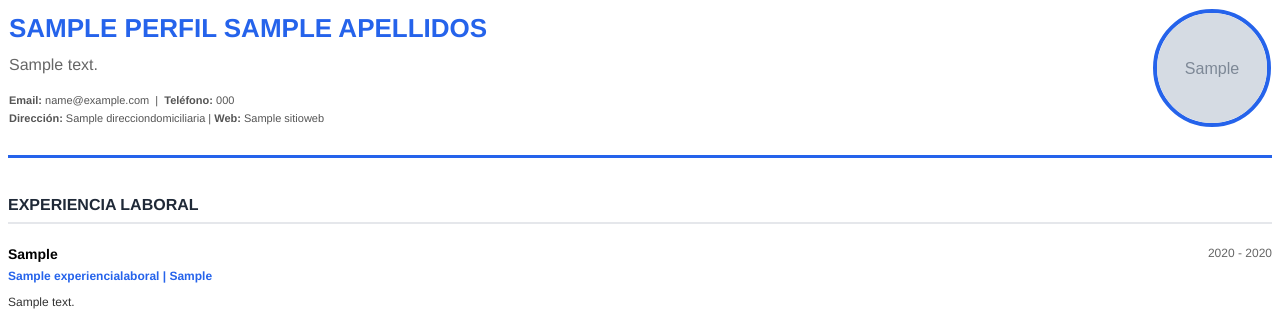
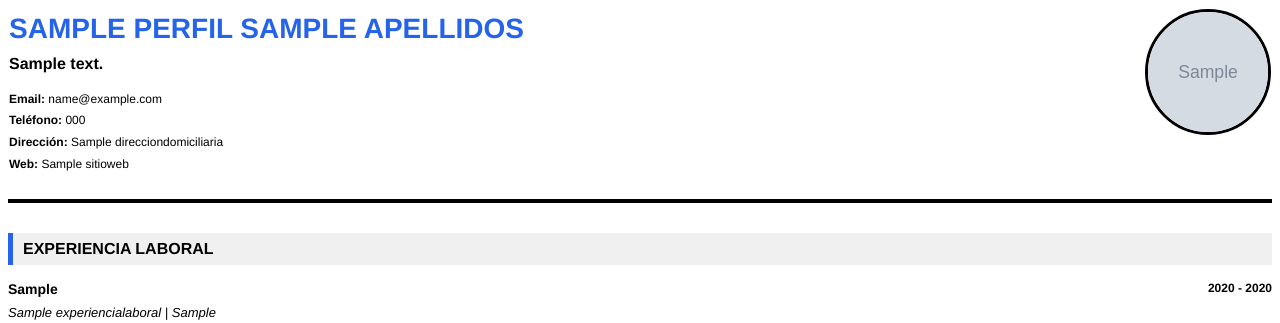
Before and after one commit to alanalava/HOJADEVIDA_ALAN, a Django app: template Perfil/templates/cv_completo.html in a window 1280 px wide. Shown: the top 323 px of the page. Run offline with Django 5.2, Linux system fonts and the light colour scheme; tables that the repository leaves empty hold one stand-in row (values such as "Sample post"); the template is opened without the code that fills it: values that come from a table or form of the project are taken from there, most other values are stand-ins (such as "Sample title", 1, 10 or a date in 2020); grey boxes marked "Sample" are stand-in pictures.

Commit message:
Arreglo PDF y requerimientos 8

```diff
--- a/Perfil/templates/cv_completo.html
+++ b/Perfil/templates/cv_completo.html
@@ -5,7 +5,7 @@
     <meta charset="UTF-8">
     <title>CV Completo | {{ perfil.nombres }}</title>
     <style>
-        /* CONFIGURACIÓN SEGURA (Sin números de página para evitar error) */
+        /* CONFIGURACIÓN DE PÁGINA (SIN BUG) */
         @page {
             size: A4;
             margin: 1.5cm;
@@ -13,58 +13,68 @@
 
         body {
             font-family: Helvetica, Arial, sans-serif;
-            color: #333;
-            line-height: 1.5;
+            color: #000000; /* NEGRO PURO PARA MEJOR CONTRASTE */
+            line-height: 1.4;
+            font-size: 13px; /* Tamaño legible */
         }
 
         /* --- CABECERA --- */
         .header {
-            border-bottom: 3px solid #2563eb;
+            border-bottom: 4px solid #000000; /* Línea negra gruesa */
             padding-bottom: 20px;
             margin-bottom: 30px;
         }
         .header h1 {
-            color: #2563eb;
+            color: #2563eb; /* Solo el nombre en azul para destacar */
             margin: 0;
             text-transform: uppercase;
-            font-size: 26px;
+            font-size: 28px;
             font-weight: bold;
         }
         .header p.role {
             font-size: 16px;
-            color: #666;
+            color: #000000;
+            font-weight: bold;
             margin-top: 5px;
             margin-bottom: 15px;
         }
         .profile-img {
-            width: 110px;
-            height: 110px;
+            width: 120px;
+            height: 120px;
             border-radius: 50%;
-            border: 4px solid #2563eb;
+            border: 3px solid #000000;
             object-fit: cover;
         }
+
+        /* CONTACTO: CADA COSA EN SU LÍNEA */
         .contact-info {
-            font-size: 11px;
-            color: #555;
-            line-height: 1.6;
+            font-size: 12px;
+            color: #000000;
+            margin-top: 10px;
+        }
+        .contact-row {
+            margin-bottom: 5px; /* Espacio entre líneas de contacto */
+            display: block;
         }
 
         /* --- SECCIONES --- */
         h3 {
-            color: #1f2937;
-            border-bottom: 2px solid #e5e7eb;
-            margin-top: 35px;
-            margin-bottom: 20px;
+            color: #000000; /* Títulos en NEGRO */
+            background-color: #f0f0f0; /* Fondo gris claro para resaltar la sección */
+            padding: 5px 10px;
+            border-left: 5px solid #2563eb; /* Borde azul decorativo */
+            margin-top: 30px;
+            margin-bottom: 15px;
             text-transform: uppercase;
             font-size: 16px;
-            padding-bottom: 5px;
+            font-weight: bold;
         }
 
         /* --- ITEMS --- */
         .item {
-            margin-bottom: 25px;
+            margin-bottom: 20px;
             padding-bottom: 15px;
-            border-bottom: 1px dotted #ccc;
+            border-bottom: 1px solid #ddd; /* Línea separadora suave */
             page-break-inside: avoid;
         }
         .item:last-child { border-bottom: none; }
@@ -72,42 +82,47 @@
         .item-head {
             font-weight: bold;
             font-size: 14px;
-            color: #000;
+            color: #000000;
+            margin-bottom: 4px;
         }
+
+        /* FECHA EN SU PROPIA LÍNEA O A LA DERECHA PERO NEGRA */
         .item-date {
-            font-weight: normal;
-            color: #666;
+            font-weight: bold;
+            color: #000000;
             font-size: 12px;
             float: right;
         }
+
         .item-sub {
-            color: #2563eb;
-            font-size: 12px;
-            font-weight: bold;
-            margin-top: 2px;
+            color: #000000; /* Subtítulos en negro */
+            font-size: 13px;
+            font-style: italic;
+            margin-bottom: 6px;
+            display: block;
         }
+
         .item-desc {
             font-size: 12px;
-            margin-top: 8px;
+            color: #000000;
             text-align: justify;
+            line-height: 1.5;
         }
 
-        /* --- ESTILO DE FOTOS (GRANDES Y CENTRADAS) --- */
+        /* --- FOTOS GRANDES Y CLARAS --- */
         .evidence-container {
             text-align: center;
             margin-top: 15px;
-            margin-bottom: 10px;
+            padding: 10px;
+            border: 1px dashed #000; /* Borde punteado negro para enmarcar */
         }
         .evidence-img {
             display: block;
             margin: 0 auto;
-            width: 90%;      /* Ocupa casi todo el ancho */
+            width: 95%;
             height: auto;
-            max-height: 700px; /* Alto máximo para que no se corte */
+            max-height: 600px;
             object-fit: contain;
-            border: 1px solid #999;
-            padding: 5px;
-            background-color: #fff;
         }
     </style>
 </head>
@@ -116,17 +131,28 @@
     <div class="header">
         <table style="width: 100%; border-collapse: collapse;">
             <tr>
-                <td style="width: 75%; vertical-align: top; padding-right: 20px;">
+                <td style="width: 70%; vertical-align: top; padding-right: 20px;">
                     <h1>{{ perfil.nombres }} {{ perfil.apellidos }}</h1>
                     <p class="role">{{ perfil.descripcionperfil }}</p>
+
                     <div class="contact-info">
-                        <strong>Email:</strong> {{ perfil.email_contacto }} &nbsp;|&nbsp;
-                        <strong>Teléfono:</strong> {{ perfil.telefonofijo|default:perfil.telefonoconvencional }}<br>
-                        <strong>Dirección:</strong> {{ perfil.direcciondomiciliaria }}
-                        {% if perfil.sitioweb %} | <strong>Web:</strong> {{ perfil.sitioweb }}{% endif %}
+                        <div class="contact-row">
+                            <strong>Email:</strong> {{ perfil.email_contacto }}
+                        </div>
+                        <div class="contact-row">
+                            <strong>Teléfono:</strong> {{ perfil.telefonofijo|default:perfil.telefonoconvencional }}
+                        </div>
+                        <div class="contact-row">
+                            <strong>Dirección:</strong> {{ perfil.direcciondomiciliaria }}
+                        </div>
+                        {% if perfil.sitioweb %}
+                        <div class="contact-row">
+                            <strong>Web:</strong> {{ perfil.sitioweb }}
+                        </div>
+                        {% endif %}
                     </div>
                 </td>
-                <td style="width: 25%; text-align: right; vertical-align: top;">
+                <td style="width: 30%; text-align: right; vertical-align: top;">
                     {% if perfil.fotoperfil %}
                         <img src="{{ perfil.fotoperfil.url }}" class="profile-img">
                     {% endif %}
@@ -182,7 +208,7 @@
         <div class="item-head">
             {{ item.nombrerecurso }}
         </div>
-        <div class="item-sub">{{ item.clasificador }}</div>
+        <div class="item-sub">Tipo: {{ item.clasificador }}</div>
         <div class="item-desc">{{ item.descripcion }}</div>
     </div>
     {% endfor %}
@@ -229,7 +255,7 @@
             {{ reco.descripcionreconocimiento }}
             <span class="item-date">{{ reco.fechareconocimiento|date:"Y" }}</span>
         </div>
-        <div class="item-sub">{{ reco.entidadpatrocinadora }}</div>
+        <div class="item-sub">Entidad: {{ reco.entidadpatrocinadora }}</div>
 
         {% if reco.rutacertificado %}
         <div class="evidence-container">
```
